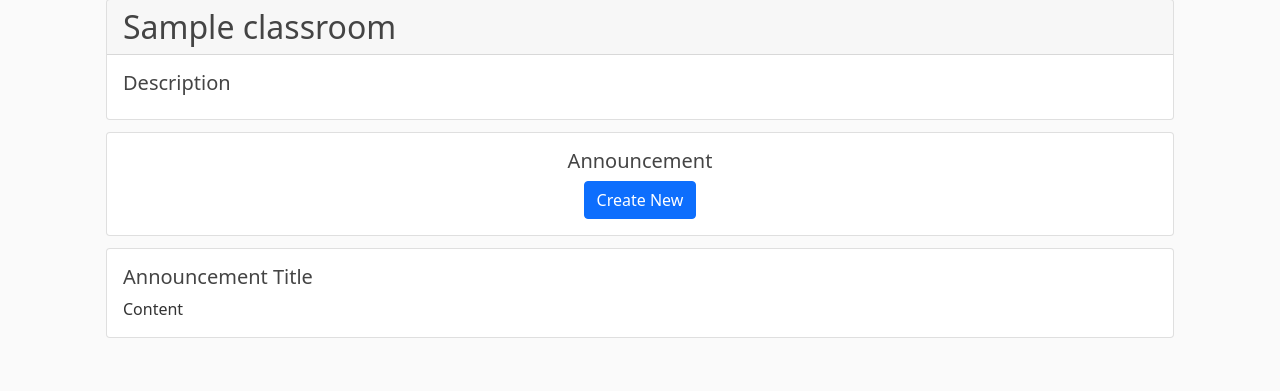
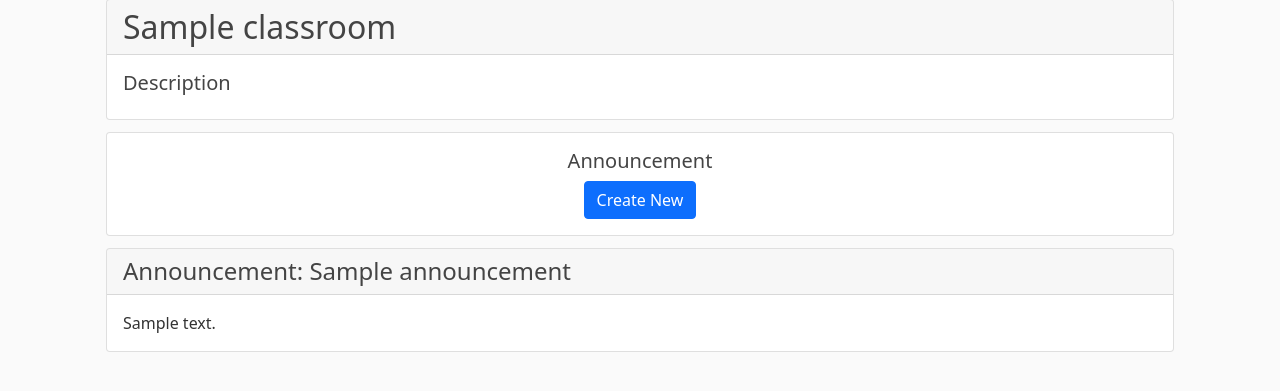
Before and after one commit to herokong/csci275-project, a Flask app: template templates/classroom.html in a window 1280 px wide. Shown: the part 135-526 px from the top of the page. Run offline with Flask 2, Linux system fonts and the light colour scheme; the template is opened without the code that fills it: values that come from a table or form of the project are taken from there, most other values are stand-ins (such as "Sample title", 1, 10 or a date in 2020).

Commit message:
added announcement function

```diff
--- a/Data/Classroom/CSCI .json
+++ /dev/null
@@ -1 +0,0 @@
-"{\"py/object\": \"Classes.Classroom.PrivateClassroom.PrivateClassroom\", \"_PrivateClassroom__code\": \"9F0B7\", \"_Classroom__id\": \"9a0d448c-9abf-4b2d-8c0d-8107b180e4c2\", \"_Classroom__name\": \"CSCI \", \"_Classroom__description\": \"Introduction to Soft\", \"_Classroom__max_student_number\": 1, \"_Classroom__student_list\": {}, \"_Classroom__creator\": \"hkong@gmail.com\", \"_Classroom__classwork_list\": {}, \"_Classroom__is_private\": true, \"_Classroom__code\": \"9F0B7\"}"
--- a/Data/Classroom/CSCI 27.json
+++ /dev/null
@@ -1 +0,0 @@
-"{\"py/object\": \"Classes.Classroom.PublicClassroom.PrublicClassroom\", \"_Classroom__id\": \"d37336ce-5b76-429c-b6b6-fdbc3108589e\", \"_Classroom__name\": \"CSCI 27\", \"_Classroom__description\": \"Introduction to Soft\", \"_Classroom__max_student_number\": 1, \"_Classroom__student_list\": {\"hkong1@gmail.com\": {\"score\": 0}}, \"_Classroom__professor_list\": [], \"_Classroom__creator\": \"hkong@gmail.com\", \"_Classroom__classwork_list\": {}, \"_Classroom__is_private\": false, \"_Classroom__code\": null}"
--- a/Data/Classroom/CSCI 275.json
+++ /dev/null
@@ -1 +0,0 @@
-"{\"py/object\": \"Classes.Classroom.PrivateClassroom.PrivateClassroom\", \"_PrivateClassroom__code\": \"42A95\", \"_Classroom__id\": \"d37336ce-5b76-429c-b6b6-fdbc3108589e\", \"_Classroom__name\": \"CSCI 275\", \"_Classroom__description\": \"Introduction to Software Engineering\", \"_Classroom__max_student_number\": 25, \"_Classroom__student_list\": {}, \"_Classroom__professor_list\": [], \"_Classroom__creator\": \"hkong@gmail.com\", \"_Classroom__classwork_list\": {}, \"_Classroom__is_private\": true, \"_Classroom__code\": \"42A95\"}"
--- a/Data/Classroom/ECON 22.json
+++ /dev/null
@@ -1 +0,0 @@
-"{\"py/object\": \"Classes.Classroom.PrivateClassroom.PrivateClassroom\", \"_PrivateClassroom__code\": \"EFA71\", \"_Classroom__id\": \"d37336ce-5b76-429c-b6b6-fdbc3108589e\", \"_Classroom__name\": \"ECON 22\", \"_Classroom__description\": \"Economy Warfare\", \"_Classroom__max_student_number\": 12, \"_Classroom__student_list\": {}, \"_Classroom__professor_list\": [], \"_Classroom__creator\": \"hkong@gmail.com\", \"_Classroom__classwork_list\": {}, \"_Classroom__is_private\": true, \"_Classroom__code\": \"EFA71\"}"
--- a/Data/Classroom/ECON 220.json
+++ /dev/null
@@ -1 +0,0 @@
-"{\"py/object\": \"Classes.Classroom.PublicClassroom.PrublicClassroom\", \"_Classroom__id\": \"d37336ce-5b76-429c-b6b6-fdbc3108589e\", \"_Classroom__name\": \"ECON 220\", \"_Classroom__description\": \"Economy Warfare\", \"_Classroom__max_student_number\": 25, \"_Classroom__student_list\": {}, \"_Classroom__professor_list\": [], \"_Classroom__creator\": \"hkong@gmail.com\", \"_Classroom__classwork_list\": {}, \"_Classroom__is_private\": false, \"_Classroom__code\": null}"
--- a/Data/Classroom/ECON 225.json
+++ /dev/null
@@ -1 +0,0 @@
-"{\"py/object\": \"Classes.Classroom.PrivateClassroom.PrivateClassroom\", \"_PrivateClassroom__code\": \"0BD52\", \"_Classroom__id\": \"d37336ce-5b76-429c-b6b6-fdbc3108589e\", \"_Classroom__name\": \"ECON 225\", \"_Classroom__description\": \"Economy Warfare\", \"_Classroom__max_student_number\": 10, \"_Classroom__student_list\": {}, \"_Classroom__professor_list\": [], \"_Classroom__creator\": \"hkong@gmail.com\", \"_Classroom__classwork_list\": {}, \"_Classroom__is_private\": true, \"_Classroom__code\": \"0BD52\"}"
--- a/Data/User/hkong1@gmail.com.json
+++ /dev/null
@@ -1 +0,0 @@
-"{\"py/object\": \"Classes.Account.Student.Student\", \"_User__class_list\": [\"CSCI 27\"], \"_Account__id\": \"S000022\", \"_Account__first_name\": \"Ten\", \"_Account__last_name\": \"Daiki\", \"_Account__password\": {\"py/b64\": \"JDJiJDEwJERHcGtQbElpejQ5UjNRb0dsb2NEci5XR3V4UkpqY0tJZ0RIeVFVWnNhU0MxaEVJWW5QOHV1\"}, \"_Account__email\": \"hkong1@gmail.com\", \"_Account__role\": \"student\"}"
--- a/Data/User/hkong@gmail.com.json
+++ /dev/null
@@ -1 +0,0 @@
-"{\"py/object\": \"Classes.Account.Professor.Professor\", \"_User__class_list\": [\"CSCI 275\", \"ECON 225\", \"ECON 220\", \"CSCI 27\", \"ECON 22\", \"CSCI \"], \"_Account__id\": \"P000012\", \"_Account__first_name\": \"Hero\", \"_Account__last_name\": \"Kong\", \"_Account__password\": {\"py/b64\": \"JDJiJDEwJEVkT1NJd0U4NmtNRlcxUS5NOGhMNmVtSVhIRThUcGN3eEJzUE13Y3lTL2JmTVlkWEl6MTR1\"}, \"_Account__email\": \"hkong@gmail.com\", \"_Account__role\": \"professor\"}"
--- a/app.py
+++ b/app.py
@@ -1,9 +1,10 @@
 from Domain.utils.DataGateway import DataGateway
 from Classes.Classroom import Classroom, PrivateClassroom, PublicClassroom
 from Classes.Account import Student, Professor
+from Classes.Announcement import Announcement
 from flask import Flask, render_template, url_for, redirect, request, session
 from flask.helpers import flash
-from forms import RegistrationForm, LoginForm, CreatClassroom_JoinClassroom, AnnoucementForm
+from forms import RegistrationForm, LoginForm, CreatClassroom_JoinClassroom, AnnouncementForm
 import jsonpickle
 app = Flask(__name__)
 
@@ -81,8 +82,14 @@ def login():
 @app.route('/classroom/<className>', methods=['GET', 'POST'])
 def classroom(className):
     try:
-        form = AnnoucementForm()
+        form = AnnouncementForm()
         CLASSROOM = DataGateway.get_data('Classroom', className)
+
+        # Create new annoucement
+        if (request.method == 'POST'):
+            if (request.form.get('Submit')):
+                Announcement.Announcement(form.Title.data, form.Content.data, CLASSROOM)
+            return redirect(url_for('classroom', className=className))
 
         # get creator of the classroom if the account is still existed
         if DataGateway.get_data('User', CLASSROOM.get_creator()):
@@ -94,9 +101,13 @@ def classroom(className):
         for student in CLASSROOM.get_student_list():
             students.append(DataGateway.get_data('User', student).get_name_string())
 
+        announcements = []
+        for announcement in CLASSROOM.get_announcements():
+            announcements.insert(0, DataGateway.get_data('Announcement', announcement))
+
     except ValueError as e:
         flash(f'There is an error: {e}')
-    return render_template('classroom.html', s_list=students, user=session.get('User'), classroom=CLASSROOM, creator=creator, form=form)
+    return render_template('classroom.html', s_list=students, user=session.get('User'), classroom=CLASSROOM, creator=creator, form=form, announcements=announcements)
 
 @app.route('/profile', methods=['GET', 'POST'])
 def profile():
--- a/forms.py
+++ b/forms.py
@@ -31,7 +31,7 @@ class CreatClassroom_JoinClassroom(FlaskForm):
     Jpassword= PasswordField('Code (Blank if there is no code)' , validators=[])
     Jsubmit= SubmitField('Join Classroom')
 
-class AnnoucementForm(FlaskForm):
-    Title = StringField('Annoucement Title', validators=[DataRequired(), Length(min=2)])
-    Content = TextAreaField('Annoucement Content', validators=[DataRequired(), Length(min=3)])
+class AnnouncementForm(FlaskForm):
+    Title = StringField('Announcement Title', validators=[DataRequired(), Length(min=2)])
+    Content = TextAreaField('Announcement Content', validators=[DataRequired(), Length(min=3)])
     Submit= SubmitField('Create')
--- a/func/id/id.json
+++ b/func/id/id.json
@@ -1,5 +1,5 @@
 {
     "student": "000022",
-    "professor": "000012",
+    "professor": "000014",
     "admin": "000000"
 }
--- a/templates/classroom.html
+++ b/templates/classroom.html
@@ -18,8 +18,8 @@
 
   <div class="tab-content">
     <!-- class info -->
-    <div class="tab-pane fade show active">
-      <div class="card"  id="info">
+    <div class="tab-pane fade show active" id="info">
+      <div class="card">
         <h2 class="card-header">{{ classroom.get_name() }}</h2>
         <div class="card-body">
           <h5 class="card-title">Description</h5>
@@ -77,14 +77,15 @@
           </div>
           <!-- end here for form -->
         </div>
+        {% for announcement in announcements %}
         <div class="card">
-          <!-- for loop -->
+          <h4 class="card-header">Announcement: {{ announcement.get_title() }}</h4>
           <div class="card-body">
-            <h5 class="card-title">Announcement Title</h5>
-            <p class="card-text">Content</p>
+            <p class="card-text">{{ announcement.get_content() }}</p>
           </div>
-          <!-- end for loop -->
         </div>
+        {% endfor %}
+        <!-- end for loop -->
       </div>
       <!-- end of Announcement -->
     </div>
```
Also changed, not shown: Classes/Announcement/Announcement.py (added, +22 -0 lines), Classes/Classroom/Classroom.py (+7 -1 lines), Classes/Announcement/__init__.py (added).
